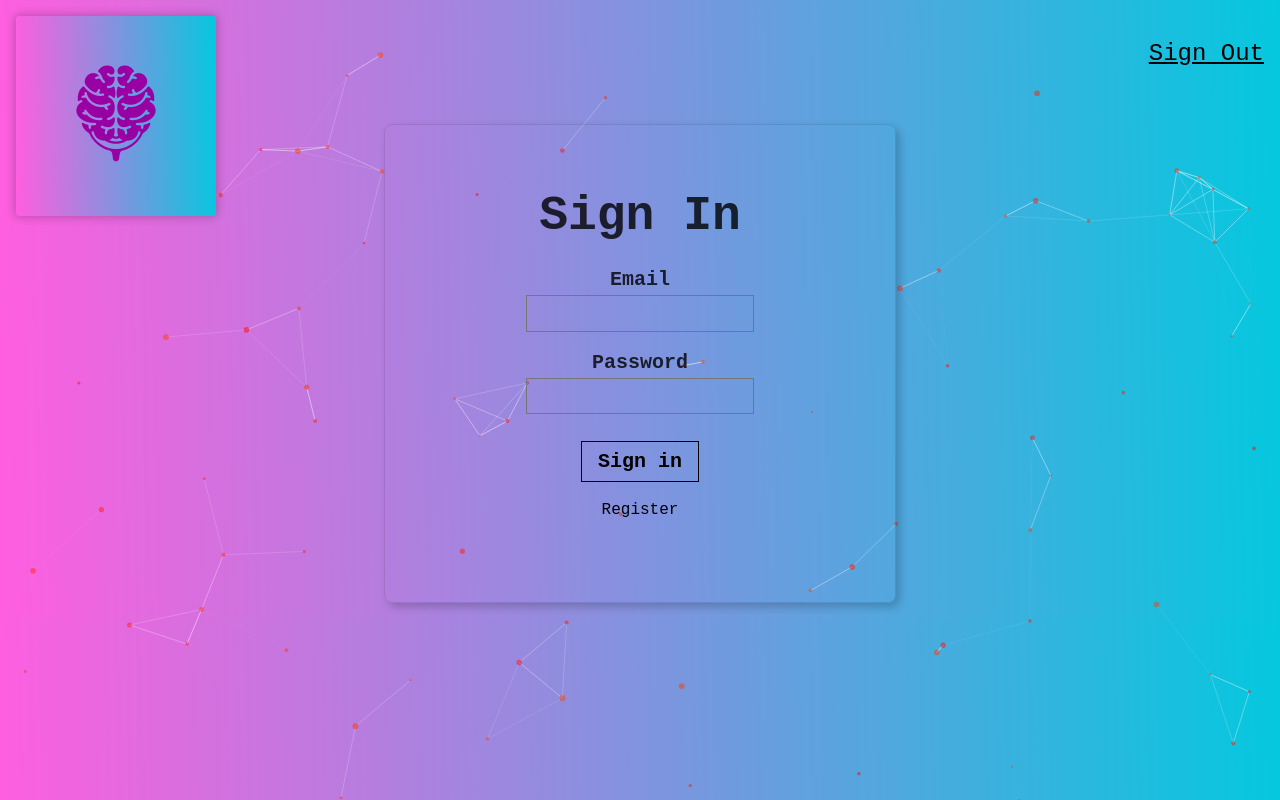
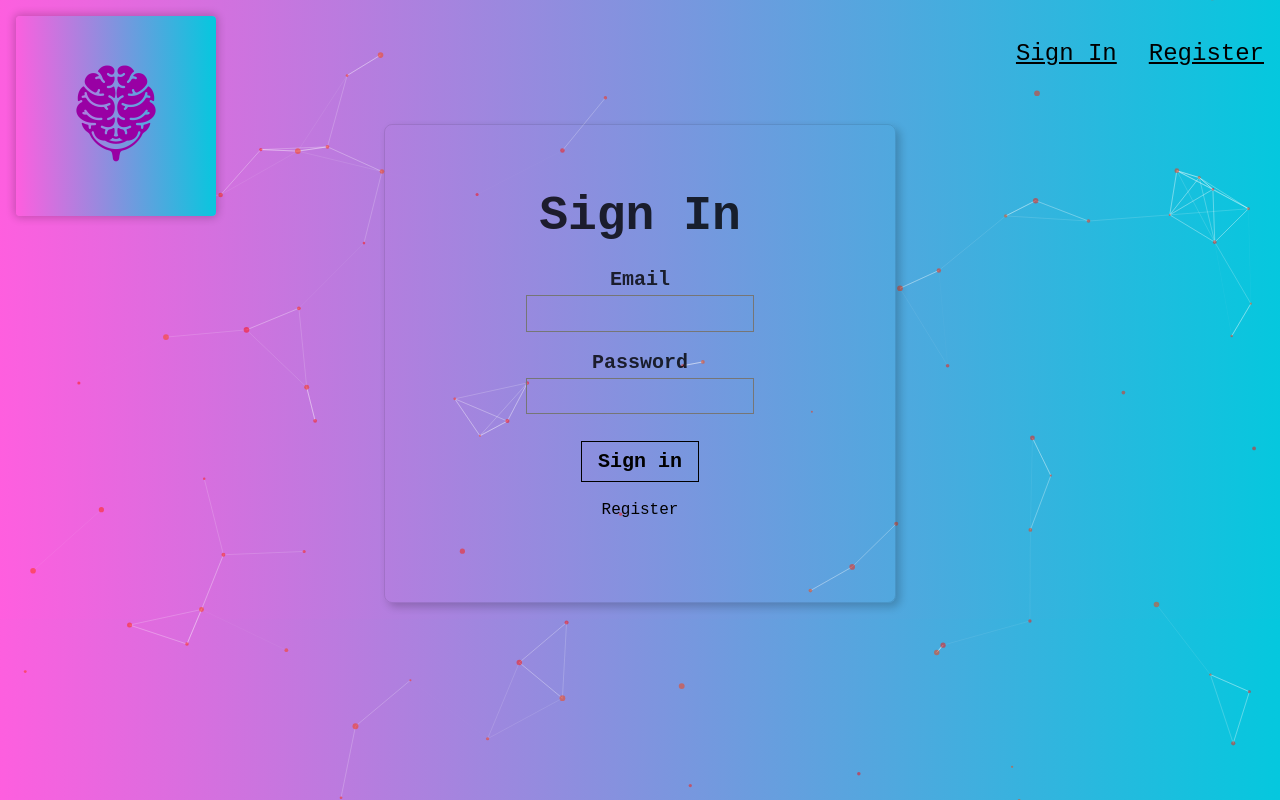
Before and after one commit to Andrej044/face-detect-app, a React (Create React App) app: page / in a window 1280 px wide. Built offline with nearby package versions, Linux system fonts and the light colour scheme.

Commit message:
add route conditions

```diff
--- a/src/components/navigation/Navigation.js
+++ b/src/components/navigation/Navigation.js
@@ -1,11 +1,21 @@
 // import React from "react";
 
-const Navigation = ({onRouteChange}) => {
-  return(
-    <nav style={{display: "flex", justifyContent:"flex-end" }}>
-      <p onClick={() => onRouteChange('signin')} className="f3 link dim black underline pa3 pointer">Sign Out</p>
-    </nav>
-  )
+const Navigation = ({onRouteChange, isSignedIn}) => {
+
+    if(isSignedIn){
+     return(
+      <nav style={{display: "flex", justifyContent:"flex-end" }}>
+        <p onClick={() => onRouteChange('signout')} className="f3 link dim black underline pa3 pointer">Sign Out</p>
+      </nav>
+     )
+    }else{
+      return(
+        <nav style={{display: "flex", justifyContent:"flex-end" }}>
+        <p onClick={() => onRouteChange('home')} className="f3 link dim black underline pa3 pointer">Sign In</p>
+        <p onClick={() => onRouteChange('register')} className="f3 link dim black underline pa3 pointer">Register</p>
+      </nav>
+      )
+    }
 }
 
 export default Navigation
```
